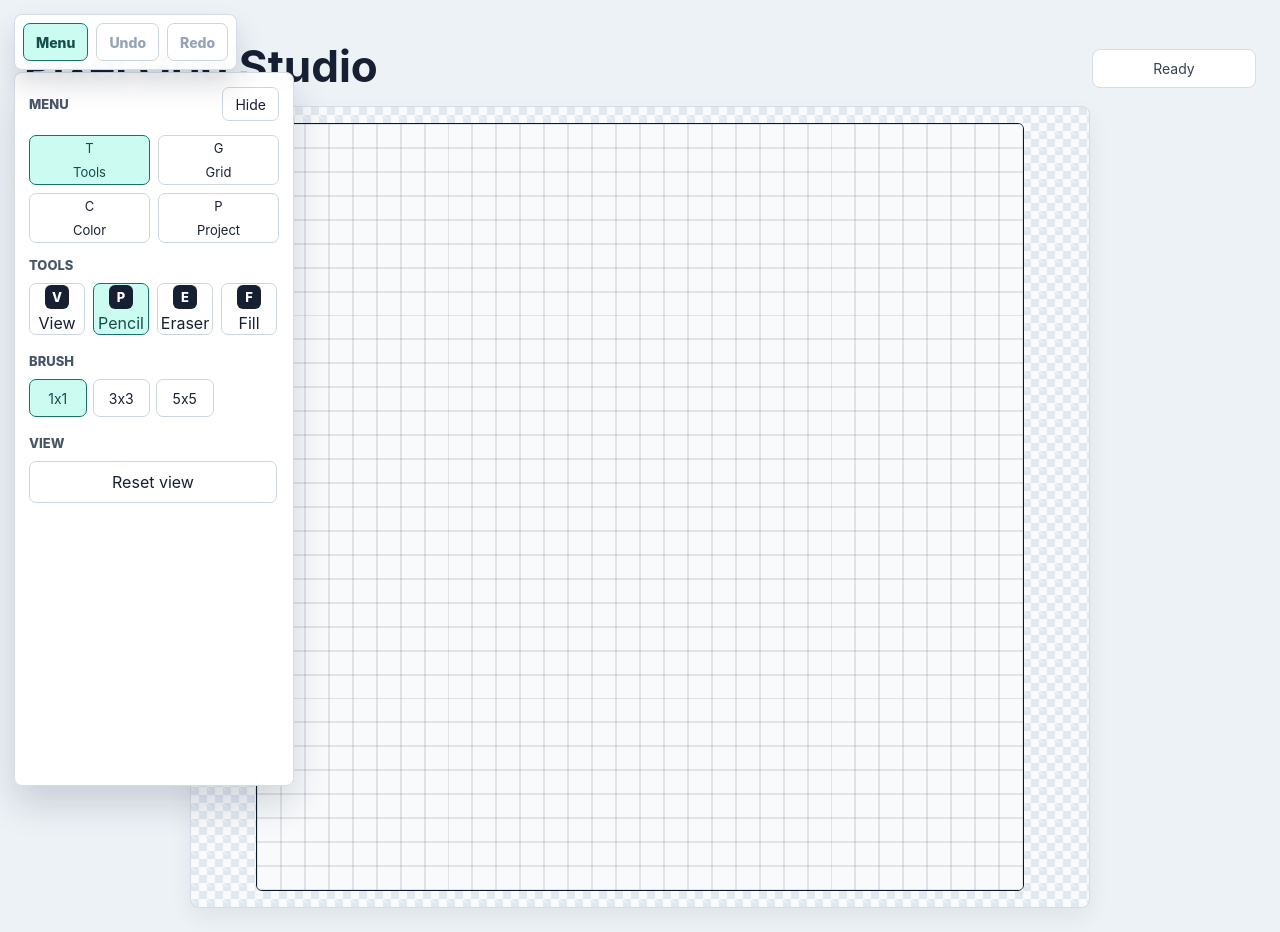
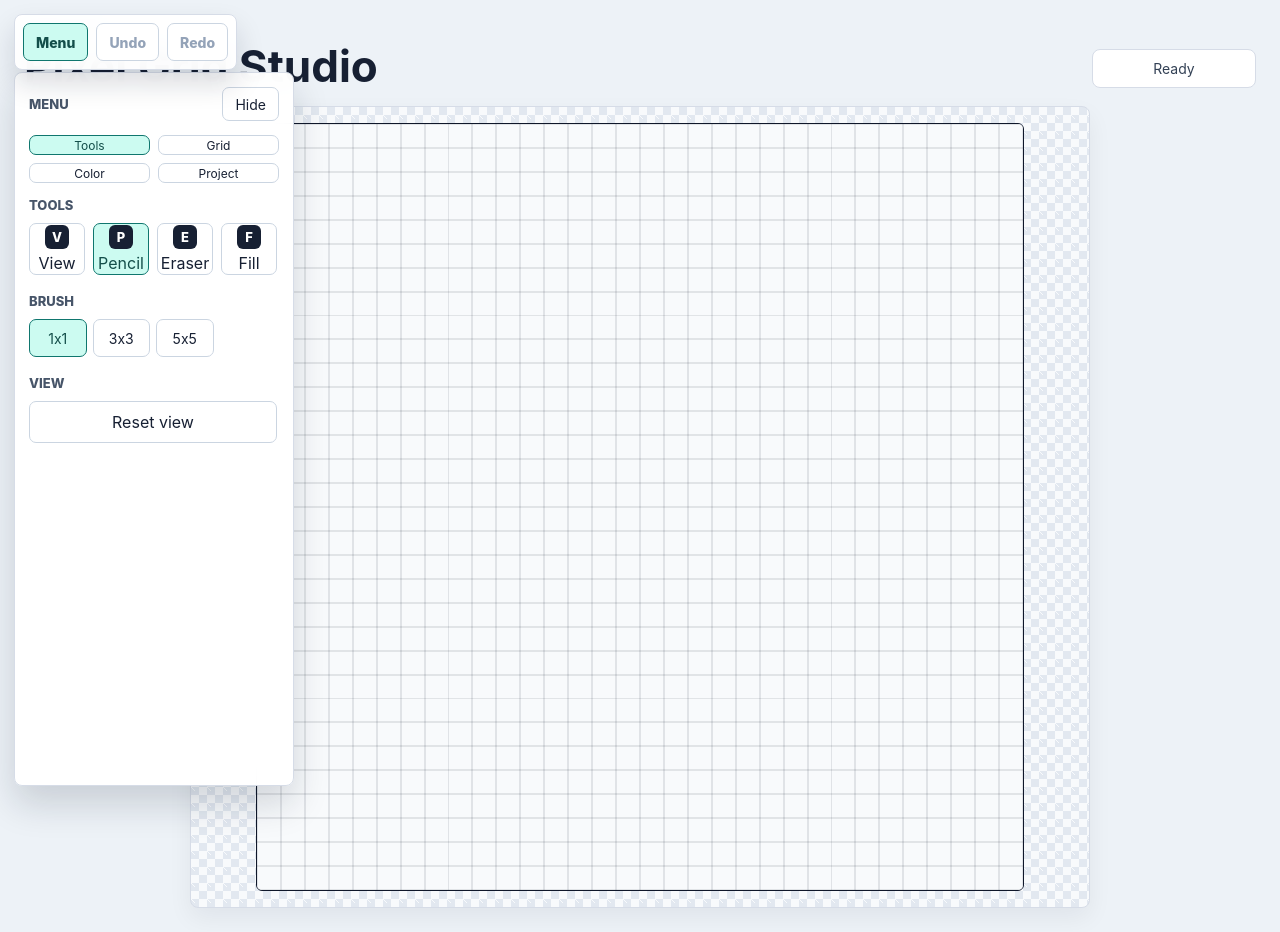
Before and after one commit to Quirel64/markit2d, a React (Vite) app: page / in a window 1280 px wide. Built offline with nearby package versions, Linux system fonts and the light colour scheme.

Commit message:
test for better menu buttons

```diff
--- a/src/App.css
+++ b/src/App.css
@@ -331,10 +331,10 @@ button:disabled {
 
 .menu-tab {
   display: grid;
-  min-height: 50px;
+  min-height: 20px;
   place-items: center;
   gap: 2px;
-  font-size: 13px;
+  font-size: 12px;
 }
 
 .menu-tab.active {
--- a/src/App.tsx
+++ b/src/App.tsx
@@ -226,7 +226,7 @@ function App() {
   const [status, setStatus] = useState('Ready')
   const [activeMenu, setActiveMenu] = useState<MenuId>('tools')
   const [isMenuOpen, setIsMenuOpen] = useState(true)
-  const [viewport, setViewport] = useState<Viewport>({ zoom: 1, panX: 0, panY: 0 })
+  const [viewport, setViewport] = useState<port>({ zoom: 1, panX: 0, panY: 0 })
 
   const blockSize = useMemo(() => CANVAS_SIZE / gridSize, [gridSize])
 
@@ -939,7 +939,7 @@ function App() {
               title={item.label}
               type="button"
             >
-              <span aria-hidden="true">{item.icon}</span>
+
               <span>{item.label}</span>
             </button>
           ))}
```
